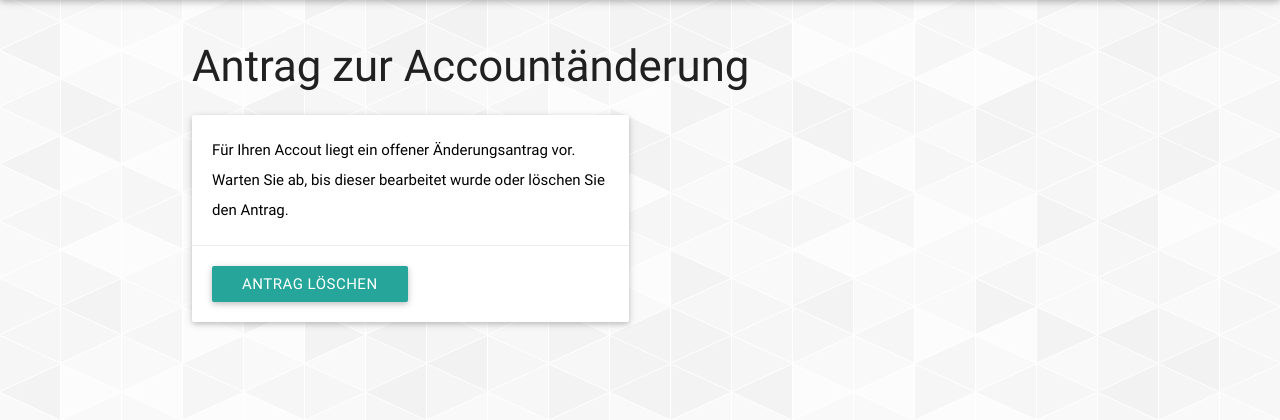
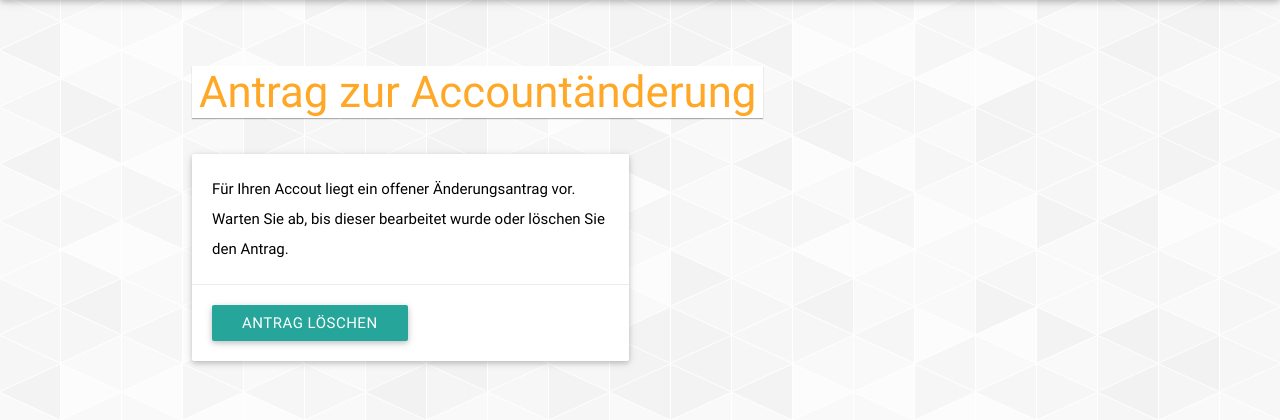
Before and after one commit to DSIW/sdf, a Django app: template app_user/templates/app_user/user_update_error.html in a window 1280 px wide. Shown: the part 64-484 px from the top of the page. Run offline with Django 3.2, Linux system fonts and the light colour scheme; the template is opened without the code that fills it, so the values that code supplies are empty; some libraries are stand-ins or nearby versions.

Commit message:
Restyle header

```diff
--- a/app_user/templates/app_user/user_update_error.html
+++ b/app_user/templates/app_user/user_update_error.html
@@ -3,9 +3,12 @@
 {% block title %}Account aktualisieren{% endblock %}
 
 {% block content %}
+  <h3 class="container">
+      <span class="grey-text title-type"></span><br />
+      <span class="orange-text text-lighten-1">Antrag zur Accountänderung</span>
+  </h3>
+
   <div class="container">
-    <h3>Antrag zur Accountänderung</h3>
-
     <div class="row">
         <div class="col s12 m6">
           <div class="card">
```
